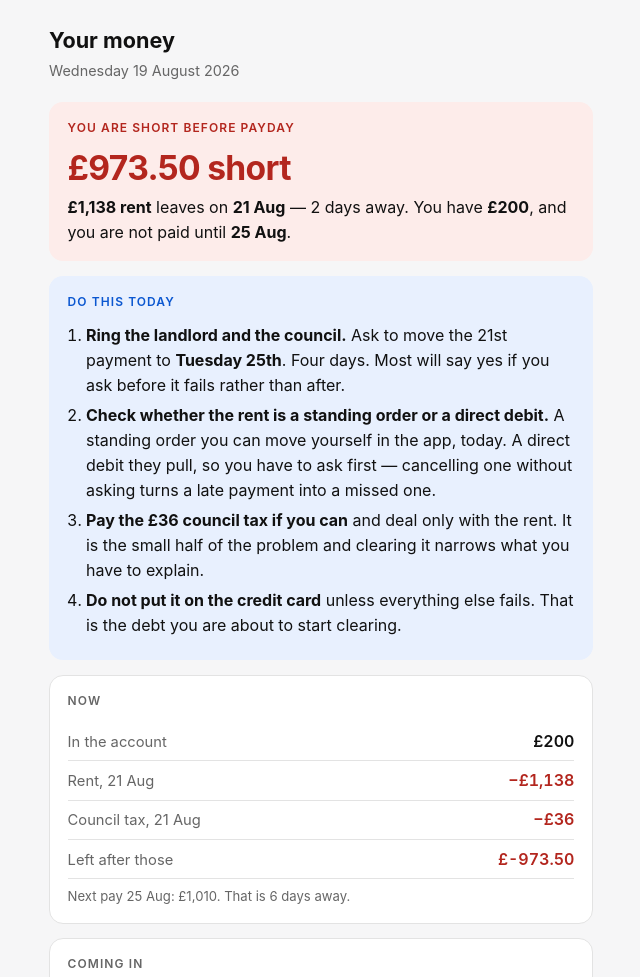
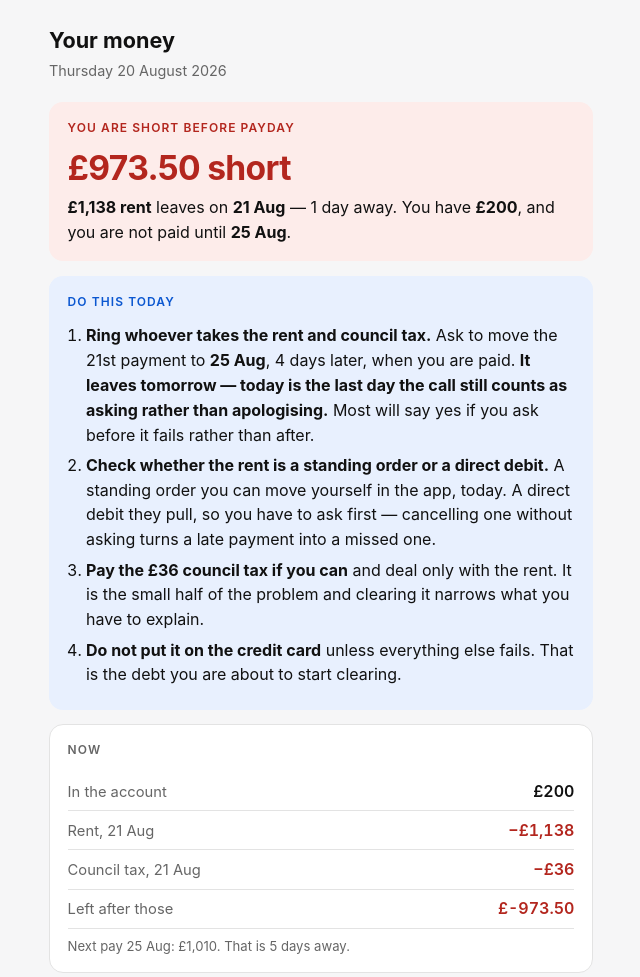
Before and after one commit to usher-fleet-bot/notes, a plain HTML site: page 5oGSXeWWb65qxqIIyTZX81OAgphuJnHn/index.html in a window 1280 px wide. Shown: the top 977 px of the page, without its empty margins (319-959 px from the left). Drawn offline with Linux system fonts and the light colour scheme.

Commit message:
Brief for 2026-08-20

```diff
--- a/5oGSXeWWb65qxqIIyTZX81OAgphuJnHn/index.html
+++ b/5oGSXeWWb65qxqIIyTZX81OAgphuJnHn/index.html
@@ -2,7 +2,7 @@
 <html lang="en"><head><meta charset="utf-8">
 <meta name="viewport" content="width=device-width,initial-scale=1">
 <meta name="robots" content="noindex, nofollow, noarchive, nosnippet">
-<title>Money — 19 Aug</title>
+<title>Money — 20 Aug</title>
 <style>
 :root{color-scheme:light dark;--fg:#111;--dim:#666;--line:#e3e3e3;--card:#fff;
  --bg:#f6f6f7;--red:#b3261e;--redbg:#fdecea;--amber:#8a5a00;--amberbg:#fff4e0;
@@ -48,26 +48,26 @@
 </style></head><body><main>
 <header>
   <h1>Your money</h1>
-  <p class="date">Wednesday 19 August 2026</p>
+  <p class="date">Thursday 20 August 2026</p>
 </header>
 
 <section class="card alert">
   <h2>You are short before payday</h2>
   <div class="huge">£973.50 short</div>
   <p class="say"><strong>£1,138 rent</strong>
-     leaves on <strong>21 Aug</strong> — 2 days
+     leaves on <strong>21 Aug</strong> — 1 day
      away. You have <strong>£200</strong>, and you are not paid until
      <strong>25 Aug</strong>.</p>
 </section>
 <section class="card todo">
   <h2>Do this today</h2>
-  <ol><li><strong>Ring the landlord and the council.</strong> Ask to move the 21st payment to <strong>Tuesday 25th</strong>. Four days. Most will say yes if you ask before it fails rather than after.</li><li><strong>Check whether the rent is a standing order or a direct debit.</strong> A standing order you can move yourself in the app, today. A direct debit they pull, so you have to ask first — cancelling one without asking turns a late payment into a missed one.</li><li><strong>Pay the £36 council tax if you can</strong> and deal only with the rent. It is the small half of the problem and clearing it narrows what you have to explain.</li><li><strong>Do not put it on the credit card</strong> unless everything else fails. That is the debt you are about to start clearing.</li></ol>
+  <ol><li><strong>Ring whoever takes the rent and council tax.</strong> Ask to move the 21st payment to <strong>25 Aug</strong>, 4 days later, when you are paid. <strong>It leaves tomorrow — today is the last day the call still counts as asking rather than apologising.</strong> Most will say yes if you ask before it fails rather than after.</li><li><strong>Check whether the rent is a standing order or a direct debit.</strong> A standing order you can move yourself in the app, today. A direct debit they pull, so you have to ask first — cancelling one without asking turns a late payment into a missed one.</li><li><strong>Pay the £36 council tax if you can</strong> and deal only with the rent. It is the small half of the problem and clearing it narrows what you have to explain.</li><li><strong>Do not put it on the credit card</strong> unless everything else fails. That is the debt you are about to start clearing.</li></ol>
 </section>
 <section class="card">
   <h2>Now</h2>
   <div class="row"><span class="k">In the account</span><span class="v">£200</span></div><div class="row"><span class="k">Rent, 21 Aug</span><span class="v neg">−£1,138</span></div><div class="row"><span class="k">Council tax, 21 Aug</span><span class="v neg">−£36</span></div><div class="row"><span class="k">Left after those</span><span class="v neg">£-973.50</span></div>
   <p class="sub">Next pay 25 Aug: £1,010.
-     That is 6 days away.</p>
+     That is 5 days away.</p>
 </section>
 <section class="card">
   <h2>Coming in</h2>
```
